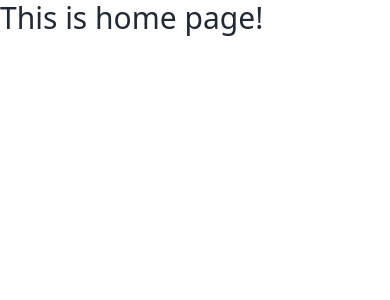
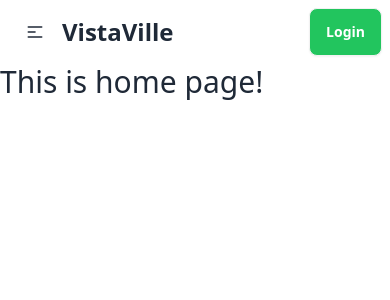
Before and after one commit to Rahi94/assignment-9-recap, a React (Vite) app: page / in a window 390 px wide. Shown: the top 300 px of the page. Built offline with nearby package versions, Linux system fonts and the light colour scheme.

Commit message:
navbar created

```diff
--- /dev/null
+++ b/src/components/Navbar.jsx
@@ -0,0 +1,51 @@
+import React from 'react';
+
+const Navbar = () => {
+
+    const navLinks = <>
+
+    <button className='font-bold text-xl'>Home</button>
+    <button className='font-bold text-xl'>Login</button>
+    <button className='font-bold text-xl'>Register</button>
+
+    </>
+
+    return (
+        <div className="navbar bg-base-100">
+  <div className="navbar-start">
+    <div className="dropdown">
+      <div tabIndex={0} role="button" className="btn btn-ghost lg:hidden">
+        <svg
+          xmlns="http://www.w3.org/2000/svg"
+          className="h-5 w-5"
+          fill="none"
+          viewBox="0 0 24 24"
+          stroke="currentColor">
+          <path
+            strokeLinecap="round"
+            strokeLinejoin="round"
+            strokeWidth="2"
+            d="M4 6h16M4 12h8m-8 6h16" />
+        </svg>
+      </div>
+      <ul
+        tabIndex={0}
+        className="menu menu-sm dropdown-content bg-base-100 rounded-box z-[1] mt-3 w-52 p-2 shadow flex gap-8">
+       {navLinks}
+      </ul>
+    </div>
+    <a className=" text-2xl font-bold">VistaVille</a>
+  </div>
+  <div className="navbar-center hidden lg:flex">
+    <ul className="menu menu-horizontal px-1 flex gap-8">
+      {navLinks}
+    </ul>
+  </div>
+  <div className="navbar-end">
+    <a className="btn font-bold bg-green-500 text-white">Login</a>
+  </div>
+</div>
+    );
+};
+
+export default Navbar;
--- a/src/pages/home/Home.jsx
+++ b/src/pages/home/Home.jsx
@@ -1,8 +1,10 @@
 import React from 'react';
+import Navbar from '../../components/Navbar';
 
 const Home = () => {
     return (
         <div>
+            <Navbar></Navbar>
             <p className="text-3xl">This is home page!</p>
         </div>
     );
```
